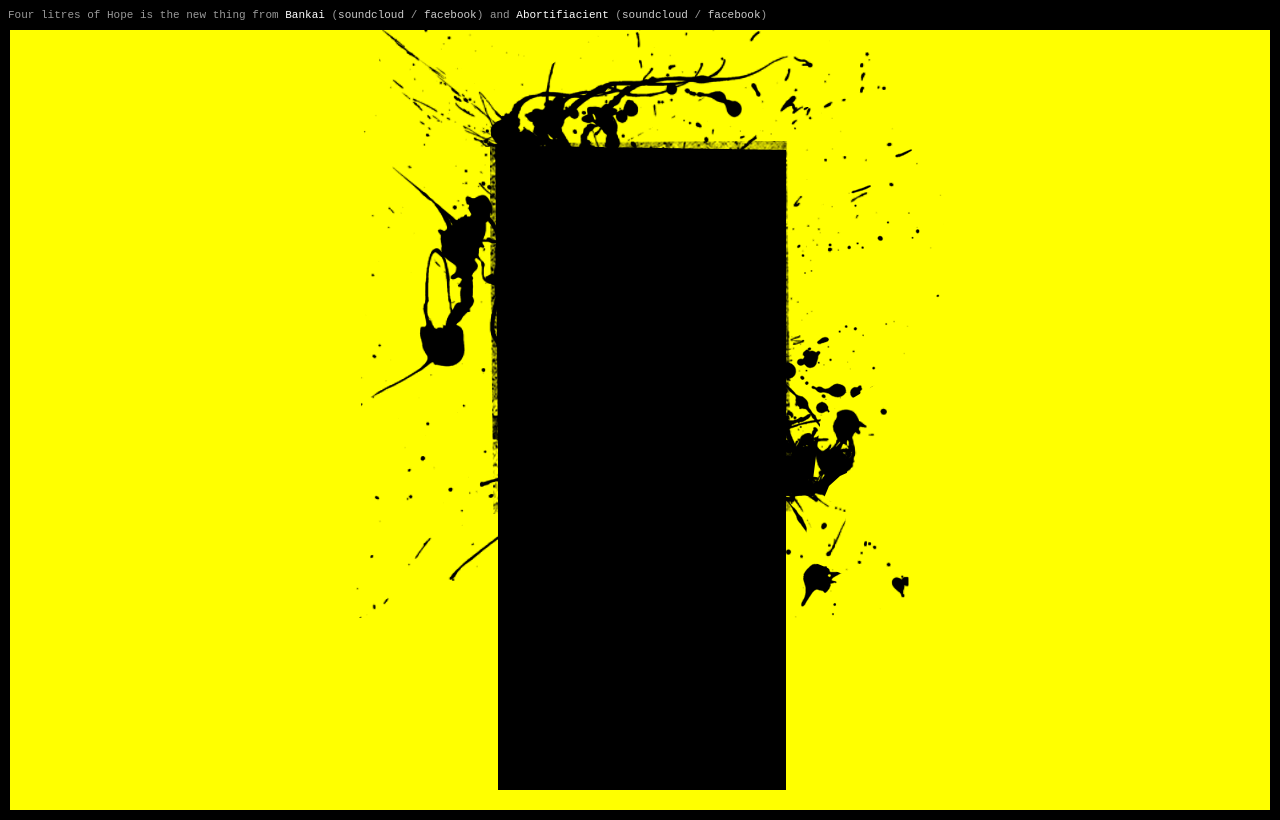
After one commit to yurifury/Four-Litres-of-Hope, a PHP site: page /halp.html in a window 1280 px wide. The commit adds this page. Run offline with PHP 8.4, Linux system fonts and the light colour scheme.

Commit message:
some codez for teh halp

```diff
--- a/design/css/layout.css
+++ b/design/css/layout.css
@@ -21,8 +21,8 @@ a{text-decoration: none;}
 
 
 body{background: #000; border: 10px solid #000;}
-
 body.download{background: #c00;}
+body.eek{background: #ff0;}
 
 body, input, textarea{font-family: "Courier New", Courier, sans-serif; }
 
@@ -84,3 +84,11 @@ body, input, textarea{font-family: "Courier New", Courier, sans-serif; }
 
 .loader{position: absolute; bottom:0; left: 0; height: 5px; width: 100%; bottom: 0;}
 .loader .mover{background: #ff0; position: absolute; top:0; left: 0; height: 5px;}
+
+
+
+
+.halp{position: relative; width: 446px; margin: 0 auto; background: url(../images/blat_backer.png) no-repeat 0 0; padding: 140px 0 0 162px;}
+.halp .bro{width:248px; min-height: 600px; background: #000; padding: 20px;}
+
+.halp .bro h2{}
--- a/design/scripts/toys.js
+++ b/design/scripts/toys.js
@@ -93,11 +93,12 @@ $(function(){
 		});
 	}
 
-	// touchthis();
+	touchthis();
 
 
 	// Insert preloaded image after it finishes loading
 
+/*
 	$('<img />')
 	.attr('src', 'awesome/' + images[3])
 	.load(function(){
@@ -105,5 +106,6 @@ $(function(){
 		$('.js_fuckyeah').append($(this));
 	    // Your other custom code
 	});
+*/
 
 });
--- /dev/null
+++ b/halp.html
@@ -0,0 +1,69 @@
+<!DOCTYPE HTML PUBLIC "-//W3C//DTD HTML 4.01//EN"
+"http://www.w3.org/TR/html4/strict.dtd">
+<html lang="en">
+<head>
+ <meta http-equiv="Content-Type" content="text/html; charset=utf-8">
+	<title>FOUR LITRES OF HOPE BY BANKAI AND ABORTIFACIENT</title>
+	<meta name="author" content="Squareweave">
+
+	<link rel="stylesheet" href="design/vendor/resetstyle.sw/reset.css" type="text/css" media="screen" charset="utf-8">
+
+
+	<script src="design/vendor/jquery/jquery-1.4.2.min.js" type="text/javascript" charset="utf-8"></script>
+	<script src="design/scripts/toys.js" type="text/javascript" charset="utf-8"></script>
+
+	<link rel="stylesheet" href="design/vendor/jquery-ui/css/smoothness/jquery-ui-1.8.4.custom.css" type="text/css" media="screen" charset="utf-8">
+	<script src="design/vendor/jquery-ui/js/jquery-ui-1.8.4.min.js" type="text/javascript" charset="utf-8"></script>
+
+	<!-- carousel -->
+	<script src="design/scripts/jquery.jcarousel/jquery.jcarousel.min.js" type="text/javascript" charset="utf-8"></script>
+	<link rel="stylesheet" href="design/scripts/jquery.jcarousel/jcarousel.css" type="text/css" media="screen" charset="utf-8">
+
+	<!-- selects -->
+	<script src="design/scripts/jquery.ui.selectmenu/jquery.ui.selectmenu.js" type="text/javascript" charset="utf-8"></script>
+	<link rel="stylesheet" href="design/scripts/jquery.ui.selectmenu/jquery.ui.selectmenu.css" type="text/css" media="screen" charset="utf-8">
+
+	<!-- qtip -->
+	<script src="design/vendor/jquery.qtip/jquery.qtip.pack.js" type="text/javascript" charset="utf-8"></script>
+	<link rel="stylesheet" href="design/vendor/jquery.qtip/jquery.qtip.min.css" type="text/css" media="screen" charset="utf-8">
+
+
+	<link rel="stylesheet" href="design/css/layout.css" type="text/css" media="screen" charset="utf-8">
+
+
+	<!--[if IE ]>
+	 <link rel="stylesheet"  href="design/css/ie/generalfailure.css" type="text/css" media="screen, projection">
+	<![endif]-->
+
+	<!--[if lte IE 6]>
+	 <link rel="stylesheet"  href="design/css/ie/6failshard.css" type="text/css" media="screen, projection">
+	<![endif]-->
+
+	<!--[if IE 7]>
+	 <link rel="stylesheet"  href="design/css/ie/7fails.css" type="text/css" media="screen, projection">
+	<![endif]-->
+
+	<!--[if gt IE 7]>
+	 <link rel="stylesheet"  href="design/css/ie/futurefailure.css" type="text/css" media="screen, projection">
+	<![endif]-->
+
+
+</head>
+
+<body class="eek">
+
+<div class="aboot">
+	<p>Four litres of Hope is the new thing from <a class="dood" href="http://bankai.fm">Bankai</a> (<a href="http://soundcloud.com/bankaibash">soundcloud</a> / <a href="http://facebook.com/bankaibash">facebook</a>) and <a class="dood" href="http://soundcloud.com/abortifacient">Abortifiacient</a> (<a href="http://soundcloud.com/abortifacient">soundcloud</a> / <a href="http://facebook.com/abortifacient">facebook</a>)</p>
+</div>
+
+<div class="halp">
+	<div class="bro">
+
+		<h3>Hey so my download dun work bro</h3>
+		<p>Lol ur gay</p>
+
+	</div><!--bro->
+</div>
+
+</body>
+</html>
```
